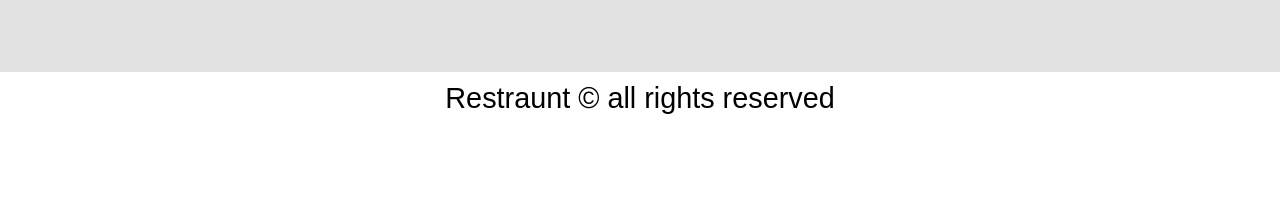
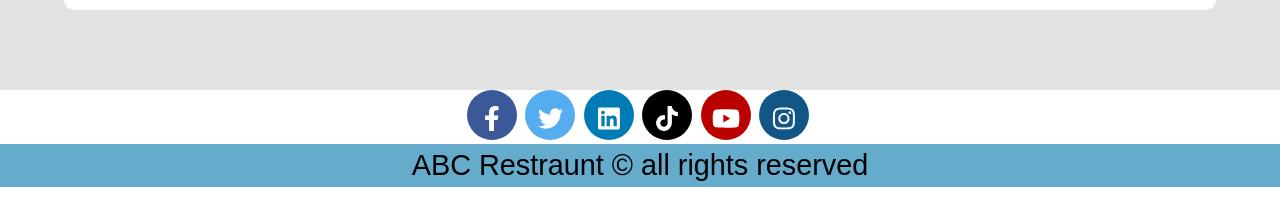
Before and after one commit to mani3523/Restaurant, a plain HTML site: page ABC Restaurant/index.html in a window 1280 px wide. Shown: the part 4299-4504 px from the top of the page. Before the commit the page ends 4423 px from the top, so only its background shows below. Drawn offline with Linux system fonts and the light colour scheme.

Commit message:
social media icons added

```diff
--- a/ABC Restaurant/index.html
+++ b/ABC Restaurant/index.html
@@ -5,6 +5,7 @@
     <meta name="viewport" content="width=device-width, initial-scale=1.0">
     <title>Restraunt</title>
     <link rel="stylesheet" href="style.css">
+    <link rel="stylesheet" href="https://cdnjs.cloudflare.com/ajax/libs/font-awesome/4.7.0/css/font-awesome.min.css">
 </head>
 <body>
     <nav class="navbar">
@@ -242,8 +243,19 @@
         </div>
       </section>
       <footer id="footer">
-        <h2>Restraunt &copy; all rights reserved</h2>
+        <div class="rounded-social-buttons">
+          <a class="social-button facebook" href="https://www.facebook.com/" target="_blank"><i class="fab fa-facebook-f"></i></a>
+                    <a class="social-button twitter" href="https://www.twitter.com/" target="_blank"><i class="fab fa-twitter"></i></a>
+                    <a class="social-button linkedin" href="https://www.linkedin.com/" target="_blank"><i class="fab fa-linkedin"></i></a>
+                    <a class="social-button tiktok" href="https://www.tiktok.com/" target="_blank"><i class="fab fa-tiktok"></i></a>
+                    <a class="social-button youtube" href="https://www.youtube.com/" target="_blank"><i class="fab fa-youtube"></i></a>
+                    <a class="social-button instagram" href="https://www.instagram.com/" target="_blank"><i class="fab fa-instagram"></i></a>
+        </div>
+        <h2>ABC Restraunt &copy; all rights reserved</h2>
       </footer>
+      <br>
+      </body>
 </body>
 <script src="script.js"></script>
+<script defer src="https://use.fontawesome.com/releases/v5.15.4/js/all.js" integrity="sha384-rOA1PnstxnOBLzCLMcre8ybwbTmemjzdNlILg8O7z1lUkLXozs4DHonlDtnE7fpc" crossorigin="anonymous"></script>
 </html>
--- a/ABC Restaurant/style.css
+++ b/ABC Restaurant/style.css
@@ -489,10 +489,11 @@ body {
 #footer h2 {
     text-align: center;
     font-size: 1.8rem;
-    padding: 0.6rem;
     font-weight: 500;
     color: black;
     background: white;
+    padding: 5px;
+    background-color: #65abcc;
 }
 
 /* ......../ media query /.......... */
@@ -688,3 +689,101 @@ body {
         height: 50vmax;
     }
 }
+
+.svg-inline--fa {
+  vertical-align: -0.200em;
+}
+
+.rounded-social-buttons {
+  text-align: center;
+}
+
+.rounded-social-buttons .social-button {
+  display: inline-block;
+  position: relative;
+  cursor: pointer;
+  width: 3.125rem;
+  height: 3.125rem;
+  border: 0.125rem solid transparent;
+  padding: 0;
+  text-decoration: none;
+  text-align: center;
+  color: #fefefe;
+  font-size: 1.5625rem;
+  font-weight: normal;
+  line-height: 2em;
+  border-radius: 1.6875rem;
+  transition: all 0.5s ease;
+  margin-right: 0.25rem;
+  margin-bottom: 0.25rem;
+}
+
+.rounded-social-buttons .social-button:hover, .rounded-social-buttons .social-button:focus {
+  -webkit-transform: rotate(360deg);
+      -ms-transform: rotate(360deg);
+          transform: rotate(360deg);
+}
+
+.rounded-social-buttons .fa-twitter, .fa-facebook-f, .fa-linkedin, .fa-tiktok, .fa-youtube, .fa-instagram {
+  font-size: 25px;
+}
+
+.rounded-social-buttons .social-button.facebook {
+  background: #3b5998;
+}
+
+.rounded-social-buttons .social-button.facebook:hover, .rounded-social-buttons .social-button.facebook:focus {
+  color: #3b5998;
+  background: #fefefe;
+  border-color: #3b5998;
+}
+
+.rounded-social-buttons .social-button.twitter {
+  background: #55acee;
+}
+
+.rounded-social-buttons .social-button.twitter:hover, .rounded-social-buttons .social-button.twitter:focus {
+  color: #55acee;
+  background: #fefefe;
+  border-color: #55acee;
+}
+
+.rounded-social-buttons .social-button.linkedin {
+  background: #007bb5;
+}
+
+.rounded-social-buttons .social-button.linkedin:hover, .rounded-social-buttons .social-button.linkedin:focus {
+  color: #007bb5;
+  background: #fefefe;
+  border-color: #007bb5;
+}
+
+.rounded-social-buttons .social-button.tiktok {
+  background: #000000;
+}
+
+.rounded-social-buttons .social-button.tiktok:hover, .rounded-social-buttons .social-button.tiktok:focus {
+  color: #000000;
+  background: #fefefe;
+  border-color: #000000;
+}
+
+.rounded-social-buttons .social-button.youtube {
+  background: #bb0000;
+}
+
+.rounded-social-buttons .social-button.youtube:hover, .rounded-social-buttons .social-button.youtube:focus {
+  color: #bb0000;
+  background: #fefefe;
+  border-color: #bb0000;
+}
+
+.rounded-social-buttons .social-button.instagram {
+  background: #125688;
+}
+
+.rounded-social-buttons .social-button.instagram:hover, .rounded-social-buttons .social-button.instagram:focus {
+  color: #125688;
+  background: #fefefe;
+  border-color: #125688;
+}
```
